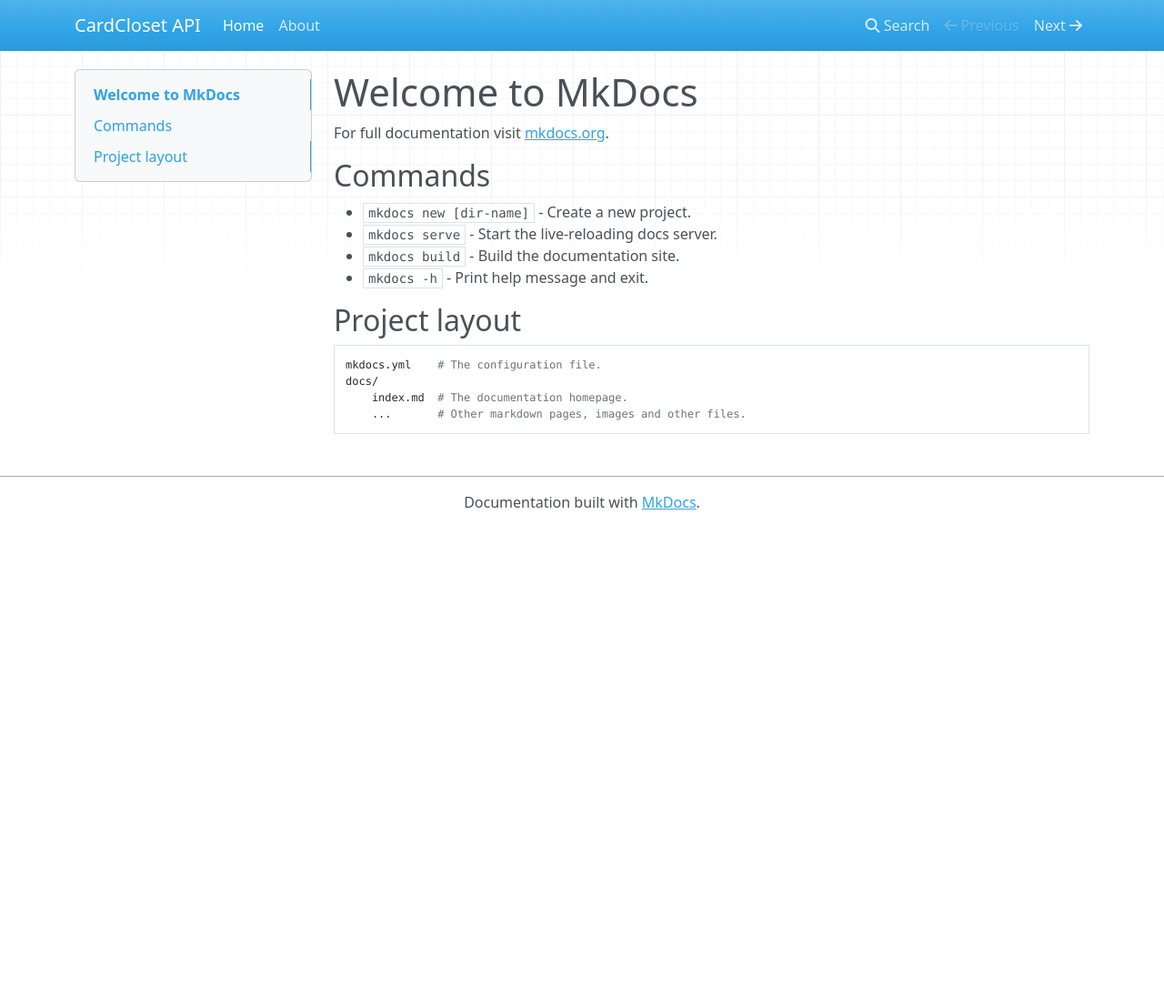
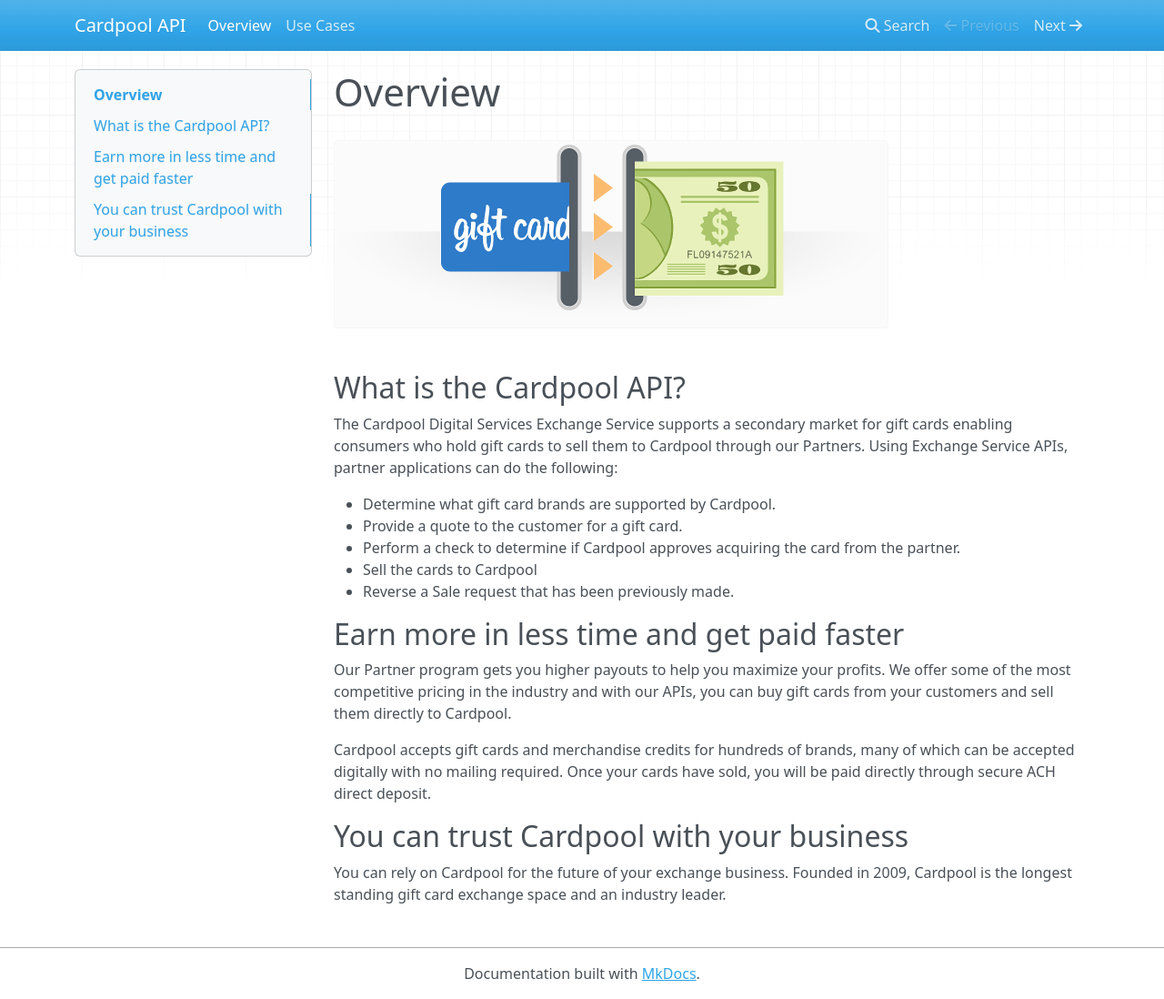
Before and after one commit to CardpoolGiftCards/docs, an MkDocs documentation site: the page built from docs/index.md, in a window 1280 px wide and 1098 px high. Shown: the whole window at 91% size. Built offline with MkDocs 1.6.1, drawn with Linux system fonts in a browser that asks for light colours; nearby versions of some CDN libraries.

Commit message:
Added overview page
Added overview

```diff
--- a/docs/index.md
+++ b/docs/index.md
@@ -1,17 +1,24 @@
-# Welcome to MkDocs
+# Overview
 
-For full documentation visit [mkdocs.org](https://www.mkdocs.org).
+![exchange](images/cardpool-giftexchange.png)
 
-## Commands
+## What is the Cardpool API?
 
-* `mkdocs new [dir-name]` - Create a new project.
-* `mkdocs serve` - Start the live-reloading docs server.
-* `mkdocs build` - Build the documentation site.
-* `mkdocs -h` - Print help message and exit.
+The Cardpool Digital Services Exchange Service supports a secondary market for gift cards enabling consumers who hold gift cards to sell them to Cardpool through our Partners. Using Exchange Service APIs, partner applications can do the following:
 
-## Project layout
+* Determine what gift card brands are supported by Cardpool.
+* Provide a quote to the customer for a gift card.
+* Perform a check to determine if Cardpool approves acquiring the card from the partner.
+* Sell the cards to Cardpool
+* Reverse a Sale request that has been previously made.
 
-    mkdocs.yml    # The configuration file.
-    docs/
-        index.md  # The documentation homepage.
-        ...       # Other markdown pages, images and other files.
+
+
+## Earn more in less time and get paid faster
+
+
+   Our Partner program gets you higher payouts to help you maximize your profits. We offer some of the most competitive pricing in the industry and with our APIs, you can buy gift cards from your customers and sell them directly to Cardpool.
+
+Cardpool accepts gift cards and merchandise credits for hundreds of brands, many of which can be accepted digitally with no mailing required. Once your cards have sold, you will be paid directly through secure ACH direct deposit.
+## You can trust Cardpool with your business
+You can rely on Cardpool for the future of your exchange business. Founded in 2009, Cardpool is the longest standing gift card exchange space and an industry leader.
--- a/mkdocs.yml
+++ b/mkdocs.yml
@@ -1,4 +1,4 @@
-site_name: CardCloset API
+site_name: Cardpool API
 nav:
-    - Home: index.md
-    - About: about.md
+    - Overview: index.md
+    - Use Cases: about.md
```
Also changed, not shown: docs/images/cardpool-giftexchange.png (renamed from docs/images/mkdocs.png).
